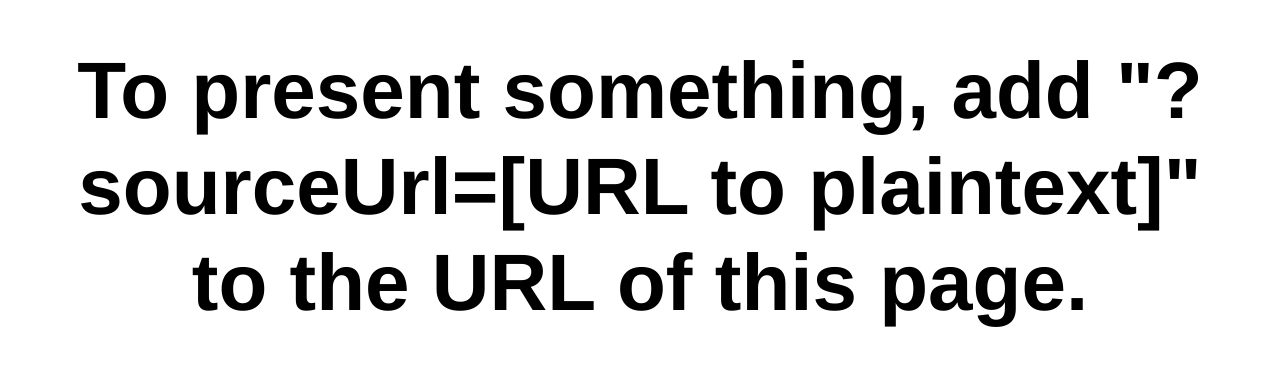
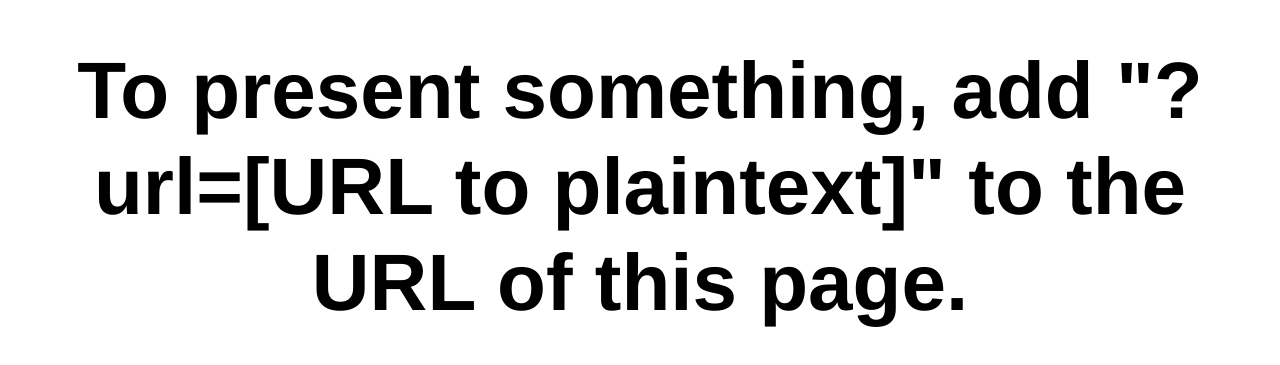
Before and after one commit to kodanbce/takahashi-slides, a plain HTML site: page index.html in a window 1280 px wide. Shown: the part 213-578 px from the top of the page. Drawn offline with nearby package versions, Linux system fonts and the light colour scheme.

Commit message:
Rename sourceUrl to url
To make using the param less frictious

```diff
--- a/index.html
+++ b/index.html
@@ -32,10 +32,10 @@ body {
 window.onload = async () => {
   const searchParams = new URL(window.location).searchParams;
 
-  const sourceUrl = searchParams.get('sourceUrl');
+  const sourceUrl = searchParams.get('url');
 
   if (!sourceUrl) {
-    document.body.innerHTML = 'To present something, add "?sourceUrl=[URL to plaintext]" to the URL of this page.';
+    document.body.innerHTML = 'To present something, add "?url=[URL to plaintext]" to the URL of this page.';
     return;
   }
 
```
Also changed, not shown: 1 other file.
